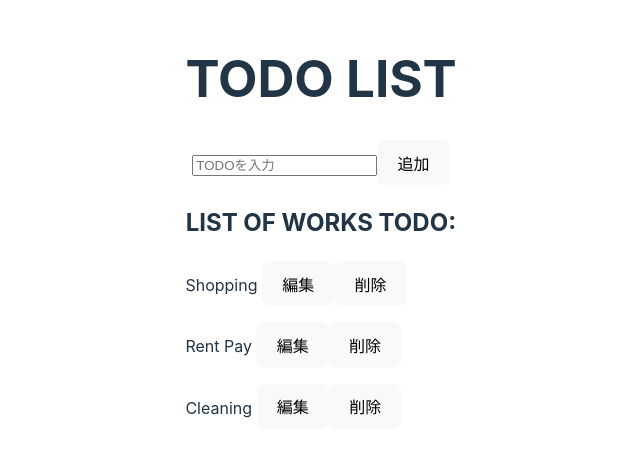
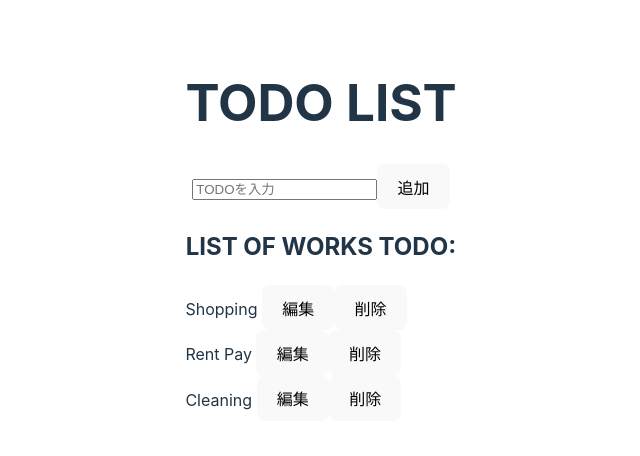
Before and after one commit to wannabehime/training_todoapp, a Vue app: page / in a window 1280 px wide. Shown: the part 170-626 px from the top of the page, without its empty margins (319-959 px from the left). Built offline with nearby package versions, Linux system fonts and the light colour scheme.

Commit message:
fix: ダムコンポーネントを意識し修正

```diff
--- a/src/components/TodoForm.vue
+++ b/src/components/TodoForm.vue
@@ -9,7 +9,7 @@ const addTodo = todo.addTodo
 
 function addTodoAndFocus(newTodo: string) {
     addTodo(newTodo)
-    newTodo = '' // 不要なので入力をクリア
+    input.value = '' // 不要なので入力をクリア
     input.value.focus()
 
 }
--- a/src/components/TodoItem.vue
+++ b/src/components/TodoItem.vue
@@ -0,0 +1,39 @@
+<script setup lang="ts">
+import { ref } from 'vue'
+import { useTodoStore } from '../stores/todoStore.ts'
+
+const todo = useTodoStore()
+
+const props = defineProps<{
+    todoText: string
+    index: number
+}>()
+
+const userInput = ref(props.todoText)
+const isEditing = ref(false)
+
+function editTodo() { // todoを編集。編集ボタンにバインド
+    isEditing.value = true
+}
+
+function completeEditTodo(index: number, userInput: string) { // todoを更新して通常画面に戻す。完了ボタンにバインド
+    todo.updateTodo(index, userInput)
+    isEditing.value = false
+}
+</script>
+
+<template>
+    <li v-if="isEditing">
+        <input v-model="userInput" placeholder="TODOを入力" />
+        <button @click="completeEditTodo(index, userInput)">完了</button>
+    </li>
+    <li v-else>
+        {{ todoText }}
+        <button @click="editTodo">編集</button>
+        <button @click="todo.deleteTodo(index)">削除</button>
+    </li>
+</template>
+
+<style>
+
+</style>
--- a/src/components/TodoList.vue
+++ b/src/components/TodoList.vue
@@ -1,26 +1,20 @@
 <script setup lang="ts">
 import { useTodoStore } from '../stores/todoStore.ts'
+import TodoItem from './TodoItem.vue'
 
 const todo = useTodoStore()
 const todos = todo.todos
-const editTodo = todo.editTodo
-const updateTodo = todo.updateTodo
-const deleteTodo = todo.deleteTodo
 </script>
 
 <template>
     <h2>LIST OF WORKS TODO:</h2>
-    <ul v-for="(todo, index) in todos" :key="index" id="todo-list"> <!--todoリスト-->
-        <li v-if="!todo.isEditing"> <!--初期状態、または、完了ボタンが押されisEditing:falseとなったとき表示-->
-            {{ todo.text }}
-            <button @click="editTodo(index)">編集</button>
-            <button @click="deleteTodo(index)">削除</button>
-        </li>
-        <li v-else> <!--編集ボタンが押されisEditing:trueとなったとき表示-->
-            <input v-model="todo.text" placeholder="TODOを入力" />
-            <button @click="updateTodo(index)">完了</button>
-        </li>
-    </ul>
+    <TodoItem
+        v-for="(todo, index) in todos"
+        :key="index"
+        :todoText="todo"
+        :index="index"
+        id="todo-list"
+    />
 </template>
 
 <style>
--- a/src/stores/todoStore.ts
+++ b/src/stores/todoStore.ts
@@ -1,40 +1,22 @@
 import { defineStore } from 'pinia';
 import { ref } from 'vue'
 
-export type Todo = { // todoオブジェクトの型
-    text: string;
-    isEditing: boolean;
-}
-
 export const useTodoStore = defineStore('todo', () => {
 
-    const todos = ref<Todo[]>([ // todoリスト配列
-        {text: 'Shopping', isEditing: false},
-        {text: 'Rent Pay', isEditing: false},
-        {text: 'Cleaning', isEditing: false}
-    ])
+    const todos = ref(['Shopping', 'Rent Pay', 'Cleaning']) // todoリスト配列
 
     function addTodo(newTodo: string) { // todoを追加。追加ボタンをバインド
-        if(newTodo != '') { // TODO:バリデーション再考の余地
-             /**
-              * newTodo.valueを直接pushすると、追加したtodoに入力フォームのvalueが
-              * 同期されてしまうので、スプレッド演算子でコピー
-              */
-            todos.value.push({ text: newTodo, isEditing: false })
-        }
+        if (newTodo === '') return // TODO:バリデーション再考の余地
+        todos.value.push(newTodo)
     }
 
-    function editTodo(index: number) { // todoを編集。編集ボタンにバインド
-        todos.value[index].isEditing = true
-    }
-
-    function updateTodo(index: number) { // todoを更新。完了ボタンにバインド
-        todos.value[index].isEditing = false
+    function updateTodo(index: number, userInput: string) { // todoを更新
+        todos.value[index] = userInput
     }
 
     function deleteTodo(index: number) { // todoを削除。削除ボタンをバインド
         todos.value.splice(index, 1)
     }
 
-    return { todos, addTodo, editTodo, updateTodo, deleteTodo }
+    return { todos, addTodo, updateTodo, deleteTodo }
 })
```
